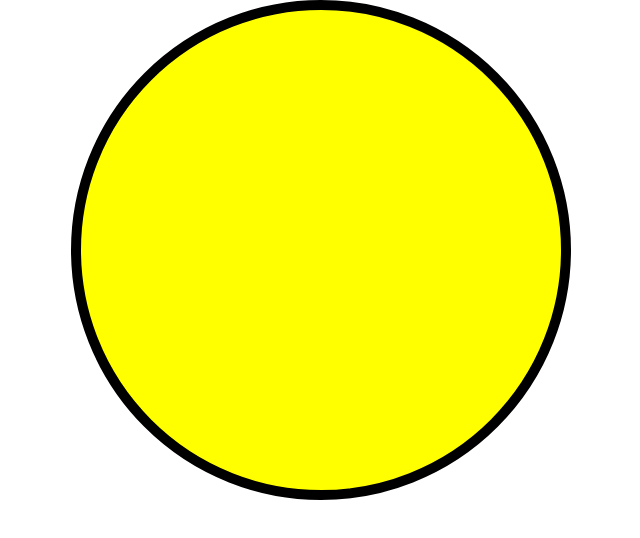
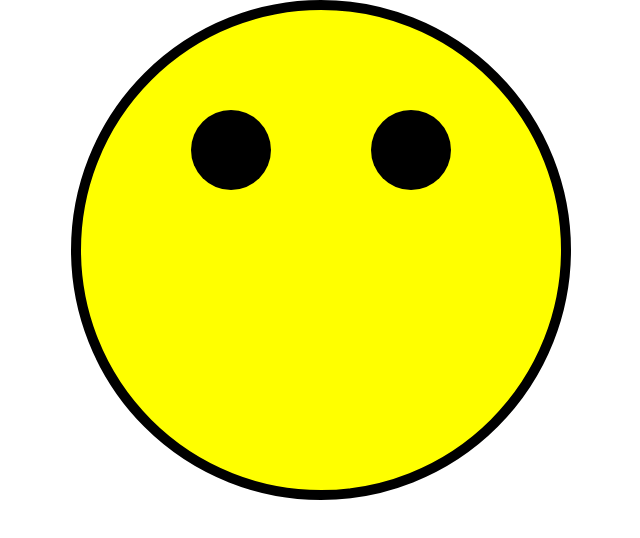
Before and after one commit to SPMcDonald1316/data_vis_2020, a React (Create React App) app in the folder smiley_face_2/: page / in a window 1280 px wide. Shown: the top 538 px of the page, without its empty margins (159-799 px from the left). Built offline with nearby package versions, Linux system fonts and the light colour scheme.

Commit message:
add eyes to face using variables and JSX to calculate positioning

```diff
--- a/smiley_face_2/src/App.js
+++ b/smiley_face_2/src/App.js
@@ -5,6 +5,9 @@ const height = 500;
 const centerX = width / 2;
 const centerY = height / 2;
 const strokeWidth = 10;
+const eyeOffsetX = 90;
+const eyeOffsetY = 100;
+const eyeRadius = 40;
 
 function App() {
   return (
@@ -12,11 +15,21 @@ function App() {
       <circle
         cx={centerX}
         cy={centerY}
-        r="245"
+        r={centerY - strokeWidth / 2}
         fill="yellow"
         stroke="black"
         stroke-width={strokeWidth}
-      ></circle>
+      />
+      <circle
+        cx={centerX - eyeOffsetX}
+        cy={centerY - eyeOffsetY}
+        r={eyeRadius}
+      />
+      <circle
+        cx={centerX + eyeOffsetX}
+        cy={centerY - eyeOffsetY}
+        r={eyeRadius}
+      />
     </svg>
   );
 }
```
